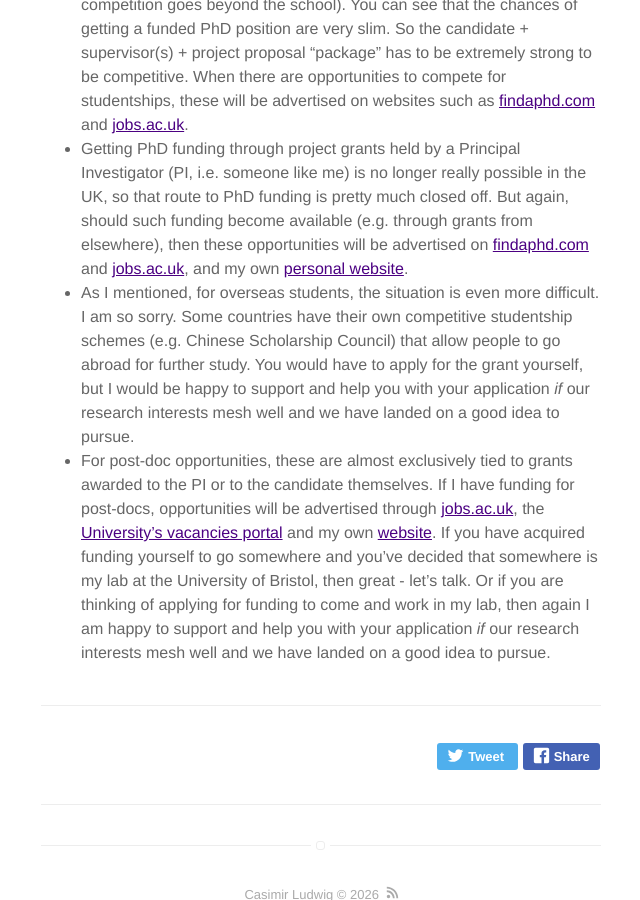
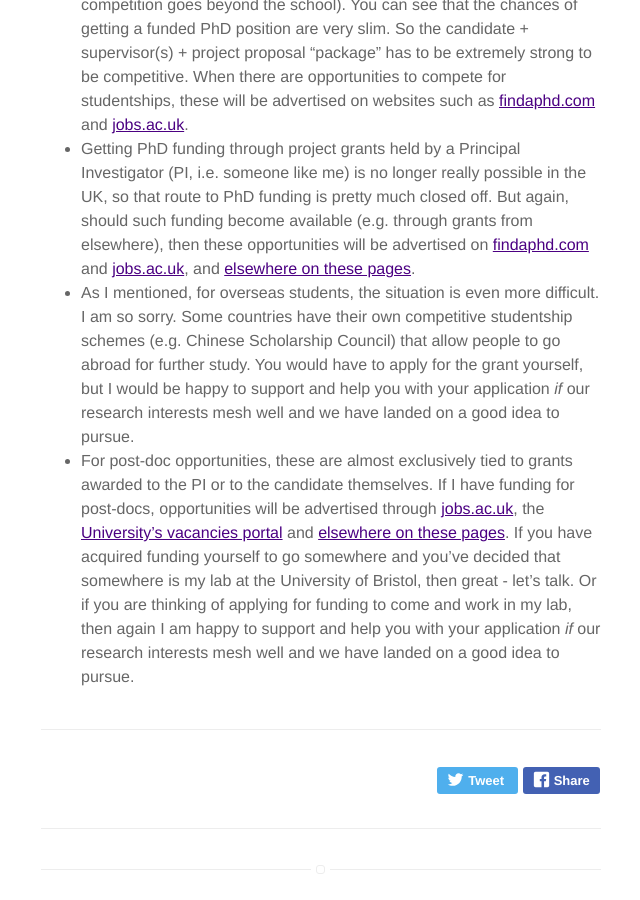
Before and after one commit to CasLudwig/CasLudwig.github.io, a Jekyll site: the page built from _posts/2026-10-29-Before-you-cold-mail-me,-please-read-this.md, in a window 1280 px wide and 900 px high, scrolled down 2217 px. Shown: the whole window, without its empty margins (319-959 px from the left). Built offline with Jekyll 4.4.1, drawn with Linux system fonts in a browser that asks for light colours.

```diff
--- a/_posts/2026-10-29-Before-you-cold-mail-me,-please-read-this.md
+++ b/_posts/2026-10-29-Before-you-cold-mail-me,-please-read-this.md
@@ -35,7 +35,7 @@
 
 - As a general rule, I do not take on voluntary research assistants or self-funded PhD students. It is only certain kinds of people who can do this, i.e. those from more privileged  backgrounds. Moreover, I believe the work research assistants and PhD students do is real work, so it should be remunerated.
 - Now, this rule is not set in stone. If you are a fully grown adult, you've worked for several (or perhaps many) years and earned enough cash to live on for a good while, but you've decided you want to do something more interesting and learn/create new knowledge rather than lose a bit of your soul day-by-day, I will welcome you with open arms (well, assuming your interests genuinely mesh with mine, etc.).
-- The funding climate is really tough. **PhD funding is very limited, especially for overseas students.** As a School, I guess we have access to only about 4-8 studentship opportunities a year. Often these studentships have certain conditions/restrictions on them that mean that they are most likely out of reach for me (e.g. targeted at specific research priority areas for the university). In any event, the limited studentships are distributed over (rough estimate) ~80 academics (but often more, when the competition goes beyond the school). You can see that the chances of getting a funded PhD position are very slim. So the candidate + supervisor(s) + project proposal "package" has to be extremely strong to be competitive. When there are opportunities to compete for studentships, these will be advertised on websites such as [findaphd.com](https://www.findaphd.com/) and [jobs.ac.uk](https://www.jobs.ac.uk/).
-- Getting PhD funding through project grants held by a Principal Investigator (PI, i.e. someone like me) is no longer really possible in the UK, so that route to PhD funding is pretty much closed off. But again, should such funding become available (e.g. through grants from elsewhere), then these opportunities will be advertised on [findaphd.com](https://www.findaphd.com/) and [jobs.ac.uk](https://www.jobs.ac.uk/), and my own [personal website](https://casludwig.github.io/Current-opportunities/).
+- The funding climate is really tough. **PhD funding is very limited, especially for overseas students.** As a School, I guess we have access to only about 4-8 studentship opportunities a year. Often these studentships have certain conditions/restrictions on them that mean that they are most likely out of reach for me (e.g. targeted at specific research priority areas for the university). In any event, the limited studentships are distributed over (rough estimate) ~80 academics (but often more, when the competition goes beyond the school). You can see that the chances of getting a funded PhD position are very slim. So the candidate + supervisor(s) + project proposal "package" has to be extremely strong to be competitive. When there are opportunities to compete for studentships, these will be advertised on websites such as [findaphd.com](https://www.findaphd.com/){:target="_blank"} and [jobs.ac.uk](https://www.jobs.ac.uk/){:target="_blank"}.
+- Getting PhD funding through project grants held by a Principal Investigator (PI, i.e. someone like me) is no longer really possible in the UK, so that route to PhD funding is pretty much closed off. But again, should such funding become available (e.g. through grants from elsewhere), then these opportunities will be advertised on [findaphd.com](https://www.findaphd.com/){:target="_blank"} and [jobs.ac.uk](https://www.jobs.ac.uk/){:target="_blank"}, and [elsewhere on these pages](https://casludwig.github.io/Current-opportunities/).
 - As I mentioned, for overseas students, the situation is even more difficult. I am so sorry. Some countries have their own competitive studentship schemes (e.g. Chinese Scholarship Council) that allow people to go abroad for further study. You would have to apply for the grant yourself, but I would be happy to support and help you with your application *if* our research interests mesh well and we have landed on a good idea to pursue.
-- For post-doc opportunities, these are almost exclusively tied to grants awarded to the PI or to the candidate themselves. If I have funding for post-docs, opportunities will be advertised through  [jobs.ac.uk](https://www.jobs.ac.uk/), the [University's vacancies portal](https://www.bristol.ac.uk/jobs/) and my own [website](https://casludwig.github.io/Current-opportunities/). If you have acquired funding yourself to go somewhere and you've decided that somewhere is my lab at the University of Bristol, then great - let's talk. Or if you are thinking of applying for funding to come and work in my lab, then again I am happy to support and help you with your application *if* our research interests mesh well and we have landed on a good idea to pursue.
+- For post-doc opportunities, these are almost exclusively tied to grants awarded to the PI or to the candidate themselves. If I have funding for post-docs, opportunities will be advertised through  [jobs.ac.uk](https://www.jobs.ac.uk/){:target="_blank"}, the [University's vacancies portal](https://www.bristol.ac.uk/jobs/){:target="_blank"} and [elsewhere on these pages](https://casludwig.github.io/Current-opportunities/). If you have acquired funding yourself to go somewhere and you've decided that somewhere is my lab at the University of Bristol, then great - let's talk. Or if you are thinking of applying for funding to come and work in my lab, then again I am happy to support and help you with your application *if* our research interests mesh well and we have landed on a good idea to pursue.
```
